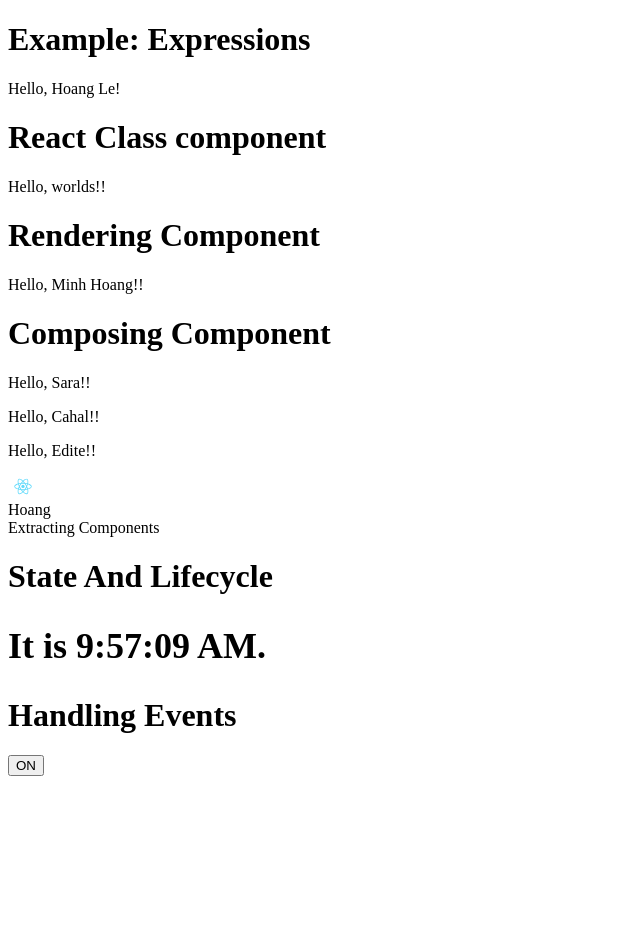
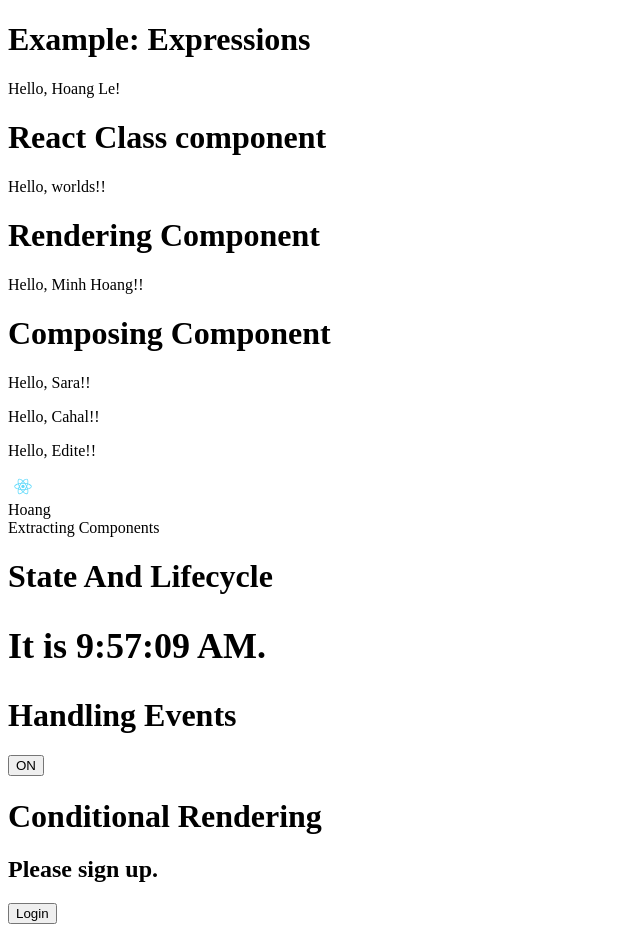
Before and after one commit to hoangle-agilityio/react-training, a React (Vite) app in the folder example-react/: page / in a window 1280 px wide. Shown: the whole page, without its empty margins (0-640 px from the left). Before the commit the page ends 800 px from the top, so only its background shows below. Built offline with nearby package versions, Linux system fonts and the light colour scheme.

Commit message:
feat: make some code about conditional rendering

```diff
--- /dev/null
+++ b/example-react/src/example-tsx/conditional-rendering.tsx
@@ -0,0 +1,88 @@
+import React from "react";
+
+type LoggedInObj = { isLoggedIn: boolean };
+
+function UserGreeting(): JSX.Element {
+  return (
+    <div>
+      <h1>Conditional Rendering</h1>
+      <h2>Welcome back!</h2>
+    </div>
+  );
+}
+
+function GuestGreeting(): JSX.Element {
+  return (
+    <div>
+      <h1>Conditional Rendering</h1>
+      <h2>Please sign up.</h2>
+    </div>
+  );
+}
+
+function Greeting(props: LoggedInObj): JSX.Element {
+  const isLoggedIn = props.isLoggedIn;
+
+  if (isLoggedIn) {
+    return <UserGreeting />
+  }
+
+  return <GuestGreeting />
+}
+
+function LoginButton(props: { onClick: React.MouseEventHandler }) {
+  return (
+    <button onClick={props.onClick}>
+      Login
+    </button>
+  );
+}
+
+function LogoutButton(props: { onClick: React.MouseEventHandler }) {
+  return (
+    <button onClick={props.onClick}>
+      Logout
+    </button>
+  );
+}
+
+export default class LoginControl extends React.Component {
+  state: LoggedInObj;
+
+  constructor(props: Object) {
+    super(props);
+    this.handleLoginClick = this.handleLoginClick.bind(this);
+    this.handleLogoutClick = this.handleLogoutClick.bind(this);
+    this.state = { isLoggedIn: false };
+  }
+
+  handleLoginClick(): void {
+    this.setState({
+      isLoggedIn: true,
+    });
+  }
+
+  handleLogoutClick(): void {
+    this.setState({
+      isLoggedIn: false,
+    });
+  }
+
+  render(): JSX.Element {
+    const isLoggedIn: boolean = this.state.isLoggedIn;
+    let button;
+
+    if (isLoggedIn) {
+      button = <LogoutButton onClick={this.handleLogoutClick} />
+    } else {
+      button = <LoginButton onClick={this.handleLoginClick} />
+    }
+
+    return (
+      <div>
+        <Greeting isLoggedIn={isLoggedIn} />
+        {button}
+      </div>
+    );
+  }
+}
--- a/example-react/src/example-tsx/state-lifecycle.tsx
+++ b/example-react/src/example-tsx/state-lifecycle.tsx
@@ -14,13 +14,11 @@ function FormattedDate(props: { date: Date }) {
  * If the Clock component is ever removed from the DOM, React calls the componentWillUnmount() lifecycle method so the timer is stopped.
  */
 export default class Clock extends React.Component {
-  props: Object;
   state: { date: Date };
   timerId!: number;
 
   constructor(props: Object) {
     super(props);
-    this.props = props;
     this.state = { date: new Date() };
   }
 
--- a/example-react/src/main.tsx
+++ b/example-react/src/main.tsx
@@ -2,6 +2,7 @@ import React from "react"
 import ReactDOM from "react-dom"
 import ClassComponents from "./example-tsx/class-components"
 import ComposingComponents from "./example-tsx/composing-components"
+import LoginControl from "./example-tsx/conditional-rendering"
 import Expressions from "./example-tsx/expressions"
 import Comment from "./example-tsx/extracting-components"
 import Toggle from "./example-tsx/handling-event"
@@ -17,6 +18,7 @@ ReactDOM.render(
     <Comment />
     <Clock />
     <Toggle />
+    <LoginControl />
   </React.StrictMode>,
   document.getElementById("root")
 )
```
